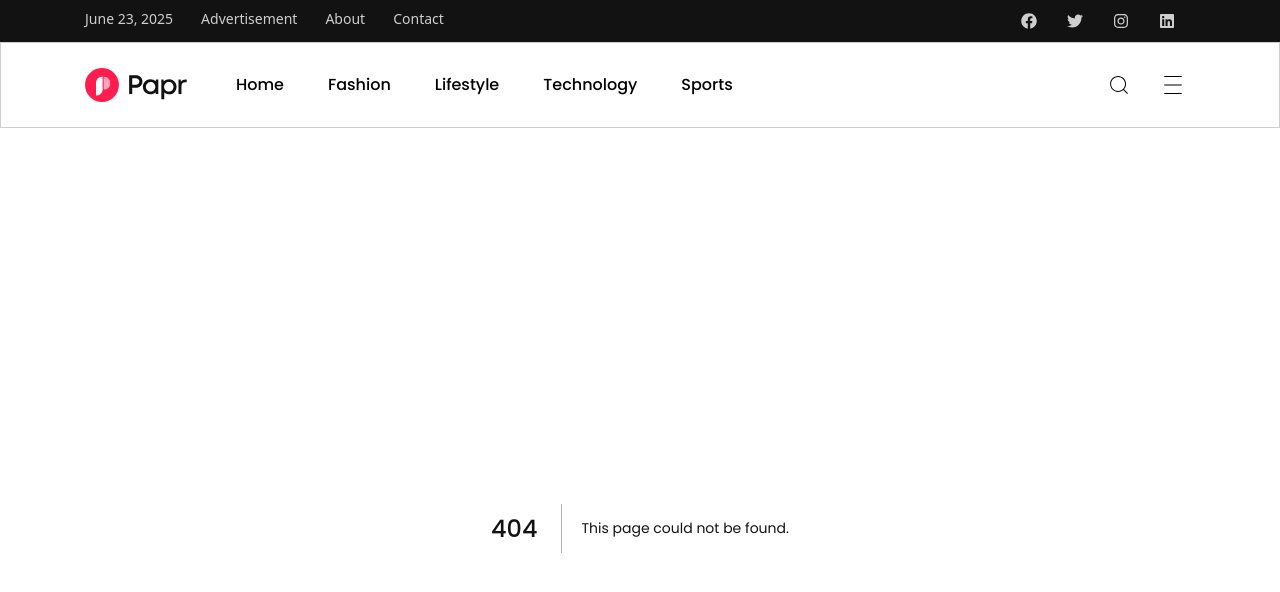
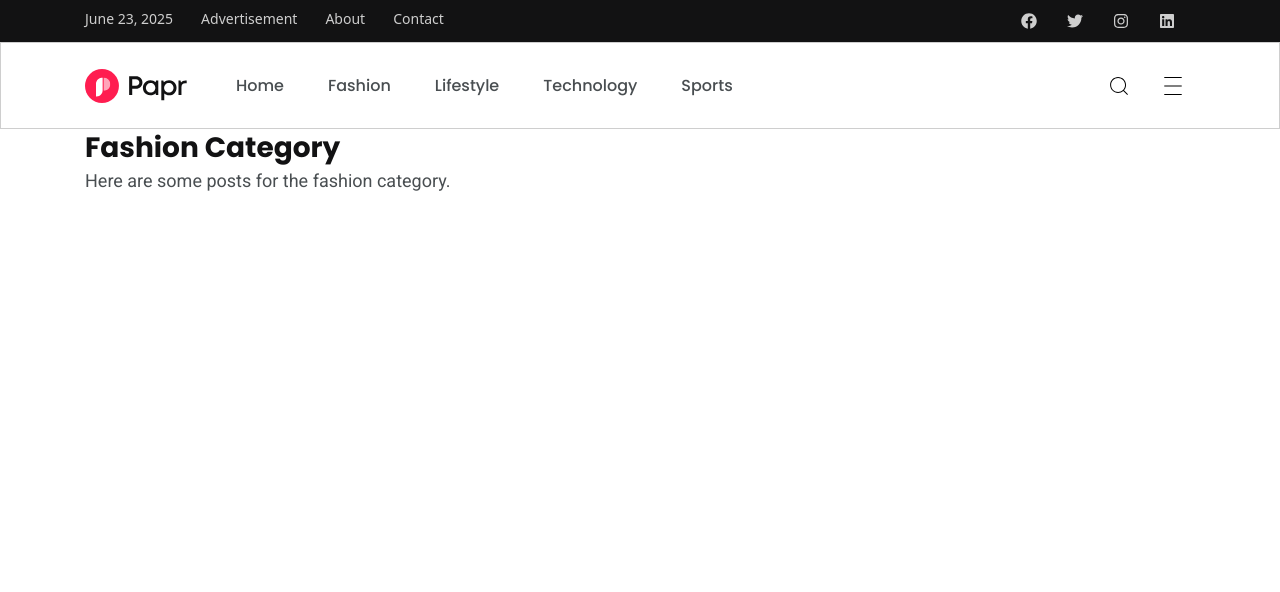
Before and after one commit to calebmutisya/papr, a Next.js app: page /category/fashion in a window 1280 px wide. Before the commit this address had no page. Shown: the top 592 px of the page. Built offline with nearby package versions, Linux system fonts and the light colour scheme.

Commit message:
Added Category page

```diff
--- /dev/null
+++ b/app/category/[category]/page.tsx
@@ -0,0 +1,14 @@
+// app/[category]/page.tsx
+import React from 'react'
+
+// Notice we accept a `params` prop which contains the dynamic segment
+function CategoryPage({ params }: { params: { category: string } }) {
+  return (
+    <div className="container">
+      <h1 className="text-2xl font-bold capitalize">{params.category} Category</h1>
+      <p>Here are some posts for the {params.category} category.</p>
+    </div>
+  )
+}
+
+export default CategoryPage
--- a/app/globals.css
+++ b/app/globals.css
@@ -102,7 +102,7 @@ li{
 
 
 /* Navbar Starts */
-.navlinks li{
+.navlinks li a{
   font-family: var(--font-poppins);
 }
 
--- /dev/null
+++ b/components/Footer.tsx
@@ -0,0 +1,11 @@
+import React from 'react'
+
+function Footer() {
+  return (
+    <div>
+      Footer
+    </div>
+  )
+}
+
+export default Footer
--- a/components/Navbar.tsx
+++ b/components/Navbar.tsx
@@ -1,5 +1,6 @@
 import Image from 'next/image';
 import React from 'react'
+import Link from 'next/link';
 
 import { FaFacebook } from "react-icons/fa";
 import { FaTwitter } from 'react-icons/fa';
@@ -35,13 +36,35 @@ function Navbar() {
         <div className=' border-solid border-1  border-b border-textlight'>
             <nav className='container py-[22px] lg:py-[0px] flex justify-between items-center'>
                 <div className='flex flex-row items-center'>
-                    <Image src="/logo-black.svg" alt="logo" width={102} height={34}/>
+                    <Link href="/">
+                        <Image src="/logo-black.svg" alt="logo" width={102} height={34}/>
+                    </Link>
                     <ul className='navlinks hidden lg:flex flex-row items-center pl-[44px] '>
-                        <li className='font-[500] mr-[34px] py-[30px] px-[5px] '><span className='hover:underline-animate'>Home</span></li>
-                        <li className='font-[500] mr-[34px] py-[30px] px-[5px]'><span className='hover:underline-animate'>Fashion</span></li>
-                        <li className='font-[500] mr-[34px] py-[30px] px-[5px]'><span className='hover:underline-animate'>Lifestyle</span></li>
-                        <li className='font-[500] mr-[34px] py-[30px] px-[5px]'><span className='hover:underline-animate'>Technology</span></li>
-                        <li className='font-[500] mr-[34px] py-[30px] px-[5px]'><span className='hover:underline-animate'>Sports</span></li>
+                        <li className='font-[500] mr-[34px] py-[30px] px-[5px] '>
+                            <Link href="/" className='hover:underline-animate'>
+                                Home
+                            </Link>
+                        </li>
+                        <li className='font-[500] mr-[34px] py-[30px] px-[5px]'>
+                            <Link href="/category/fashion" className='hover:underline-animate'>
+                                Fashion
+                            </Link>
+                        </li>
+                        <li className='font-[500] mr-[34px] py-[30px] px-[5px]'>
+                            <Link href="/category/lifestyle" className='hover:underline-animate'>
+                                Lifestyle
+                            </Link>
+                        </li>
+                        <li className='font-[500] mr-[34px] py-[30px] px-[5px]'>
+                            <Link href="/category/technology" className='hover:underline-animate'>
+                                Technology
+                            </Link>
+                        </li>
+                        <li className='font-[500] mr-[34px] py-[30px] px-[5px]'>
+                            <Link href="/category/sports" className='hover:underline-animate'>
+                                Sports
+                            </Link>
+                        </li>
                     </ul>
                 </div>
 
```
